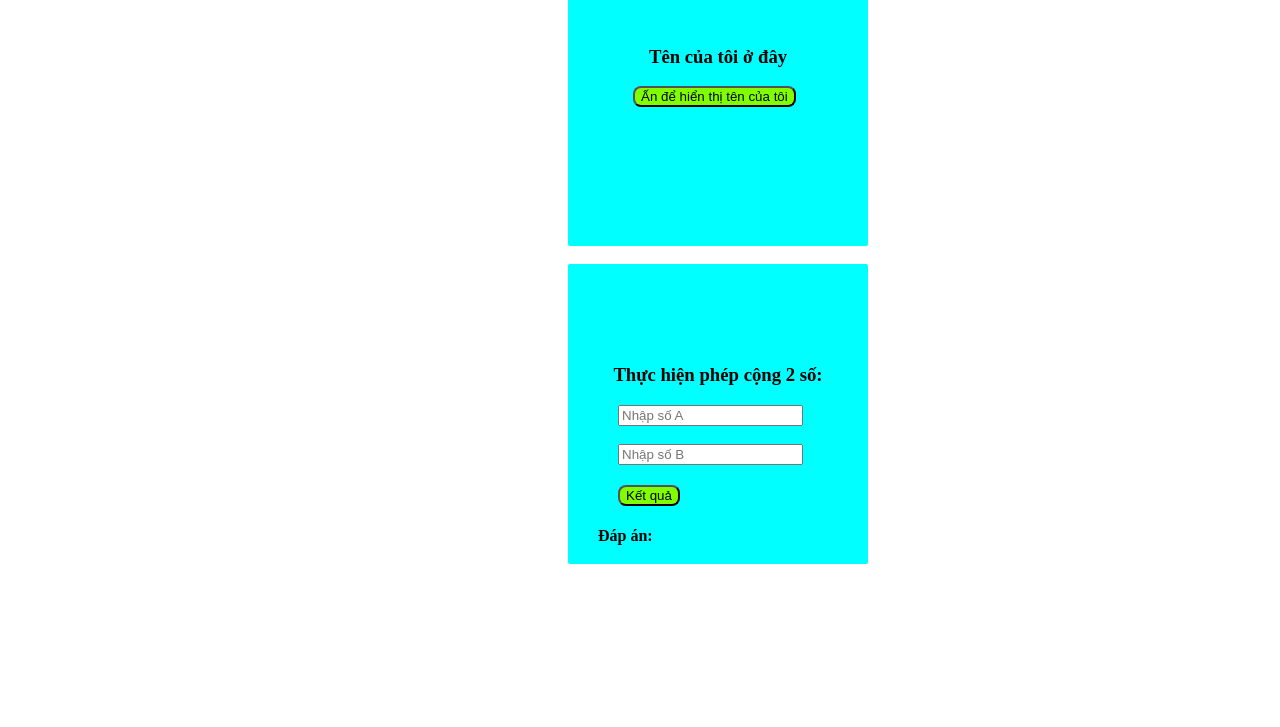
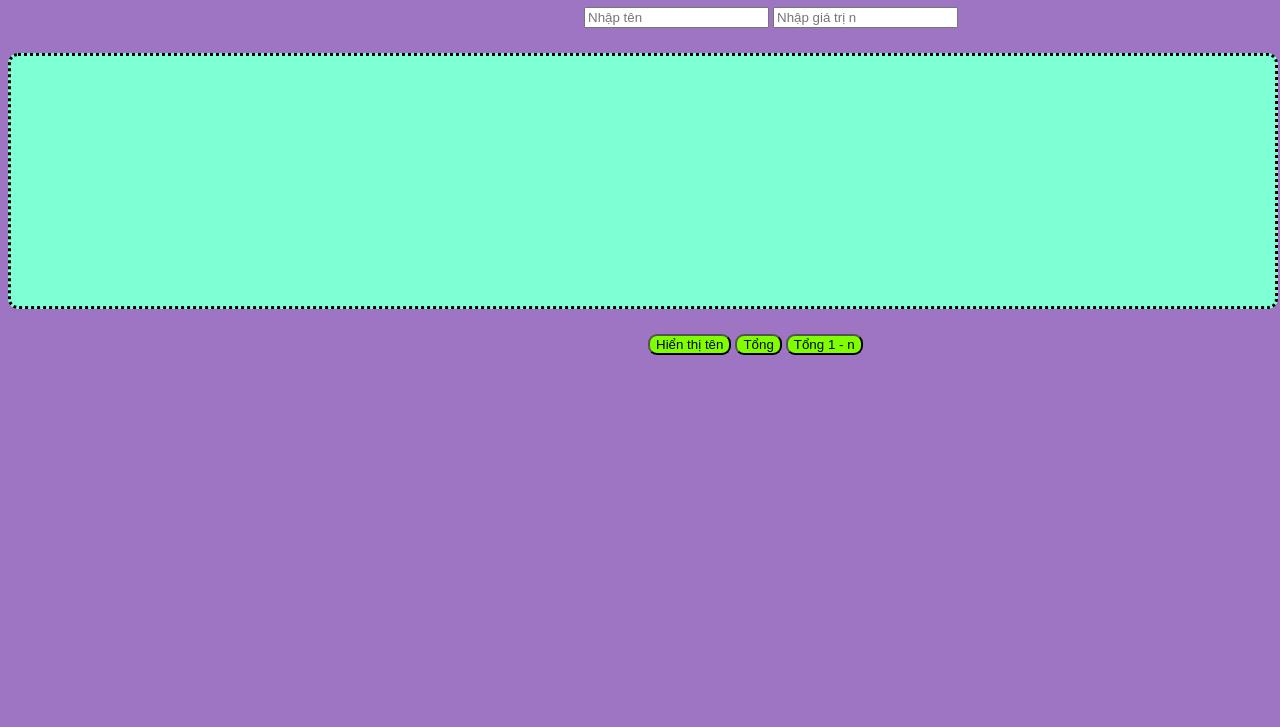
Before and after one commit to QuocTri3105/quoctri3105.github.io, a plain HTML site: page javascript.html in a window 1280 px wide. Shown: the part 73-800 px from the top of the page. Drawn offline with Linux system fonts and the light colour scheme.

Commit message:
Add files via upload

```diff
--- a/javascript.html
+++ b/javascript.html
@@ -1,49 +1,47 @@
 <!DOCTYPE html>
+<html>
   <head>
     <style>
-        form{
-            border-radius: 10px;
-            height: 300px;
-            width: 300px;
-            background-color: aqua;
-            border-radius: 2px;
-            margin-left:35pc;
+		  #noidung{text-align: center; background-color: aquamarine; height:250px; width:100%;color:rgb(0, 0, 0); font-size:25px;border-style: dotted; border-radius: 10px;}
+		  .button{
+        background: chartreuse;
+        border-radius: 9px;
       }
-        h3{
-            text-align: center;
-            padding-top: 100px;
+      #myForm{
+        margin-left: 36pc;
       }
-        .button{
-            background-color:chartreuse;
-            border-radius: 8px;
-            margin-left: 65px;
+      #area{
+        margin-left: 40pc;
       }
     </style>
   </head>
-<body>
-    <form>
-        <h3 id="show">Tên của tôi ở đây</h3>
-        <input class="button" type="button" value="Ấn để hiển thị tên của tôi" onclick="showname()">
+  <body style="background:rgb(158, 117, 194)">
+    <h1 style="text-align: center;">Bài tập JavaScript</h1>
+    <form id="myForm" action="">
+      <input id="textbox1" name="textname" type="text"  placeholder="Nhập tên"/>
+      <input id="textbox2" name="n" type="text" placeholder="Nhập giá trị n">
     </form>
 
-    <form>
-        <h3>Thực hiện phép cộng 2 số:</h3>
-        <input id="a" type="text" placeholder="Nhập số A" style="margin-left: 50px;"><br><br>
-        <input id="b" type="text" placeholder="Nhập số B" style="margin-left: 50px;"><br>
-        <input type="button" class="button" onclick="tinhtong()" value="Kết quả" style="margin-left: 50px; margin-top: 20px;">
-        <h4 id="sum" style="padding-left: 30px;">Đáp án: </h4>
-    </form>
+    <p id="noidung"></p>
+
+    <div id="area">
+      <button class="button" type="button" onclick="hienthi()">Hiển thị tên </button>
+      <button class="button" type="button" onclick="tinhtong()">Tổng</button>
+      <button class="button" type="button" onclick="tinhtongchan()">Tổng 1 - n</button>
+    </div>
 
     <script>
-        function showname(){
-            document.getElementById("show").innerHTML="Trần Quốc Trí";
+      function hienthi() {
+	    // Giới thiệu tên
+        document.getElementById("noidung").innerHTML = "Tôi tên là " + document.forms["myForm"].textname.value;
       }
-        function tinhtong(){
-            let a = document.getElementById=("a").value;
-            let b = document.getElementById=("b").value;
-            let c = a + b;
-            document.getElementById=("sum").innerHTML="ha";
-
+      function tinhtong() {
+        //Tính tổng từ 1 -> n
+	      document.getElementById("noidung").innerHTML ="Tổng từ 1 đến " +  document.forms["myForm"].n.value + " là: ";
+      }
+      function tinhtongchan() {
+        //Tính tổng các số chẳn từ 1 -> n
+        document.getElementById("noidung").innerHTML ="Tổng các số chẵn từ 1 đến " +  document.forms["myForm"].n.value + " là: ";
       }
     </script>
   </body>
```
Lines whose indentation alone changed are shown as unchanged.
